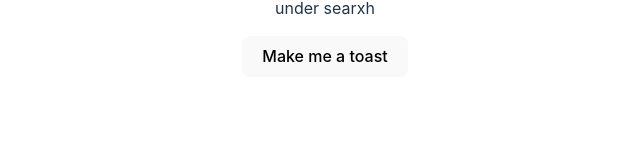
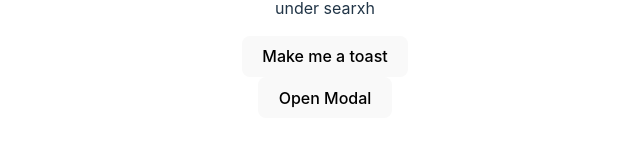
Before and after one commit to miroslavVakulenko/goit-react-hw-04, a React (Vite) app: page / in a window 1280 px wide. Shown: the part 264-406 px from the top of the page, without its empty margins (315-955 px from the left). Built offline with nearby package versions, Linux system fonts and the light colour scheme.

Commit message:
copy example from react-modal docs

```diff
--- a/package.json
+++ b/package.json
@@ -18,7 +18,8 @@
     "react": "^18.3.1",
     "react-dom": "^18.3.1",
     "react-hot-toast": "^2.4.1",
-    "react-loader-spinner": "^6.1.6"
+    "react-loader-spinner": "^6.1.6",
+    "react-modal": "^3.16.1"
   },
   "devDependencies": {
     "@types/react": "^18.3.3",
--- a/src/components/App/App.jsx
+++ b/src/components/App/App.jsx
@@ -9,7 +9,7 @@
 import { useState, useEffect } from 'react';
 import ErrorMessage from '../ErrorMessage/ErrorMessage';
 import fetchImages from '../../images-api';
-// import ImageModal from '../ImageModal/ImageModal';
+import ImageModal from '../ImageModal/ImageModal';
 
 export default function App() {
   const [isLoading, setIsLoading] = useState(false);
@@ -69,6 +69,7 @@
           loader={<Loader />}
         />
       )}
+      <ImageModal />
     </div>
   );
 }
--- a/src/components/ImageModal/ImageModal.jsx
+++ b/src/components/ImageModal/ImageModal.jsx
@@ -1 +1,54 @@
-export default function ImageModal() {}
+import Modal from 'react-modal';
+import React from 'react';
+function ImageModal() {
+  const customStyles = {
+    content: {
+      top: '50%',
+      left: '50%',
+      right: 'auto',
+      bottom: 'auto',
+      marginRight: '-50%',
+      transform: 'translate(-50%, -50%)',
+    },
+  };
+  let subtitle;
+  const [modalIsOpen, setIsOpen] = React.useState(false);
+
+  function openModal() {
+    setIsOpen(true);
+  }
+
+  function afterOpenModal() {
+    // references are now sync'd and can be accessed.
+    subtitle.style.color = '#f00';
+  }
+
+  function closeModal() {
+    setIsOpen(false);
+  }
+
+  return (
+    <div>
+      <button onClick={openModal}>Open Modal</button>
+      <Modal
+        isOpen={modalIsOpen}
+        onAfterOpen={afterOpenModal}
+        onRequestClose={closeModal}
+        style={customStyles}
+        contentLabel="Example Modal"
+      >
+        <h2 ref={_subtitle => (subtitle = _subtitle)}>Hello</h2>
+        <button onClick={closeModal}>close</button>
+        <div>I am a modal</div>
+        <form>
+          <input />
+          <button>tab navigation</button>
+          <button>stays</button>
+          <button>inside</button>
+          <button>the modal</button>
+        </form>
+      </Modal>
+    </div>
+  );
+}
+export default ImageModal;
```
Also changed, not shown: 1 other file (tests, documents, lock files or other folders).
